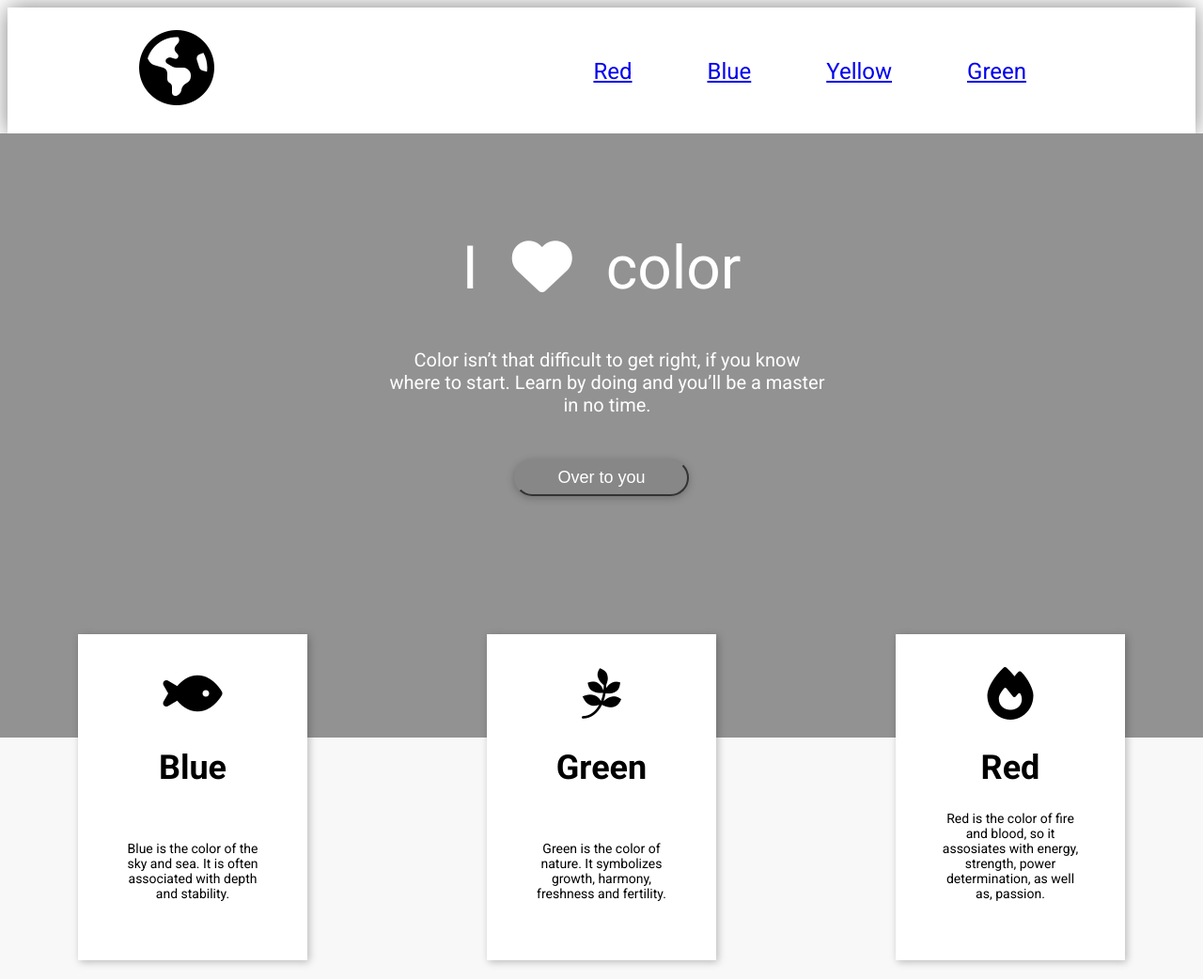
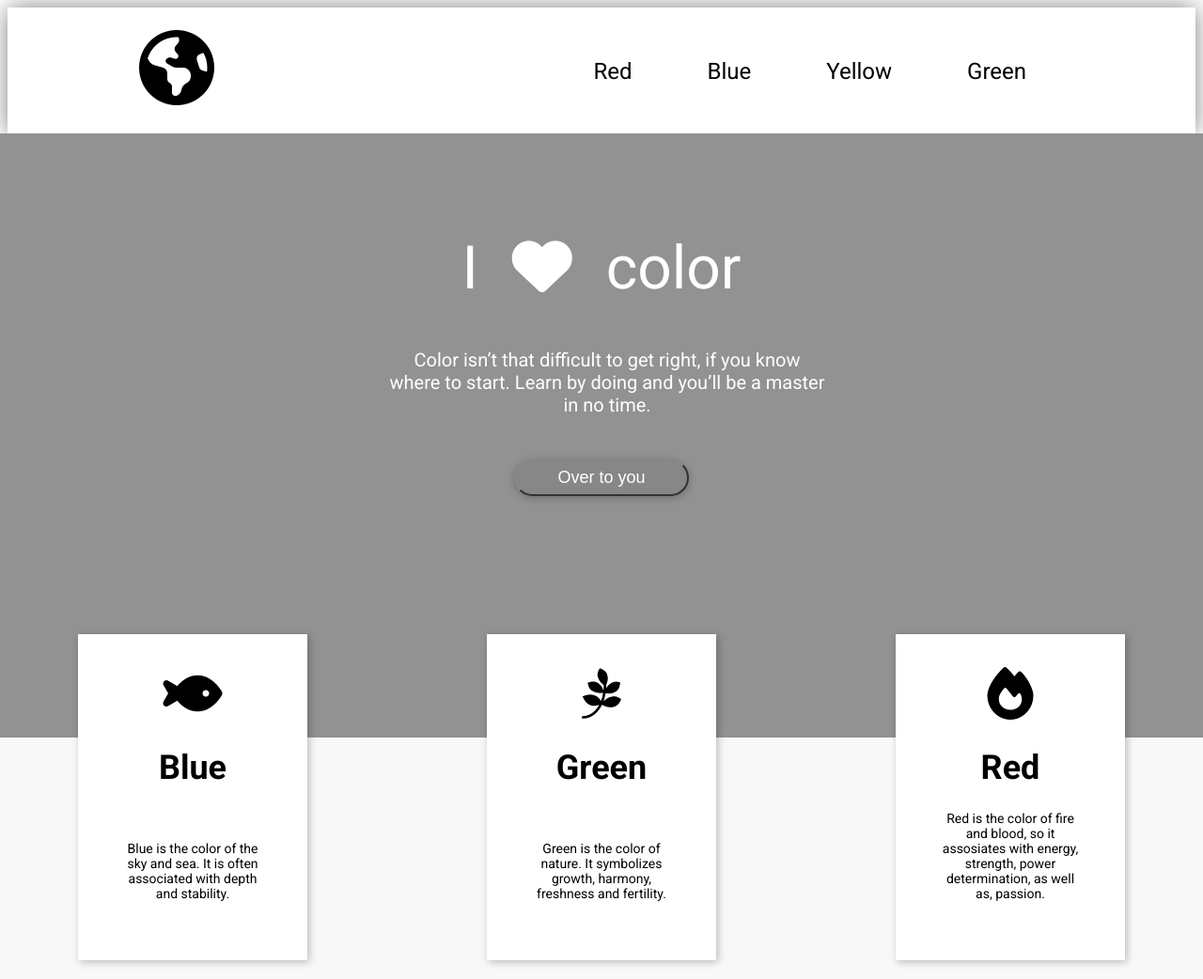
Before and after one commit to CarroRoos/flexboxBEM, a plain HTML site: page index.html in a window 1280 px wide. Shown: the top 1042 px of the page at 94% size. Drawn offline with Linux system fonts and the light colour scheme.

Commit message:
changes in css

```diff
--- a/styles/index.css
+++ b/styles/index.css
@@ -41,6 +41,11 @@
 
 .navBar {
     font-size: 24px;
+}
+
+.navList a {
+    text-decoration: none;
+    color: black
 }
 
 .navLinkRed:hover {
```
